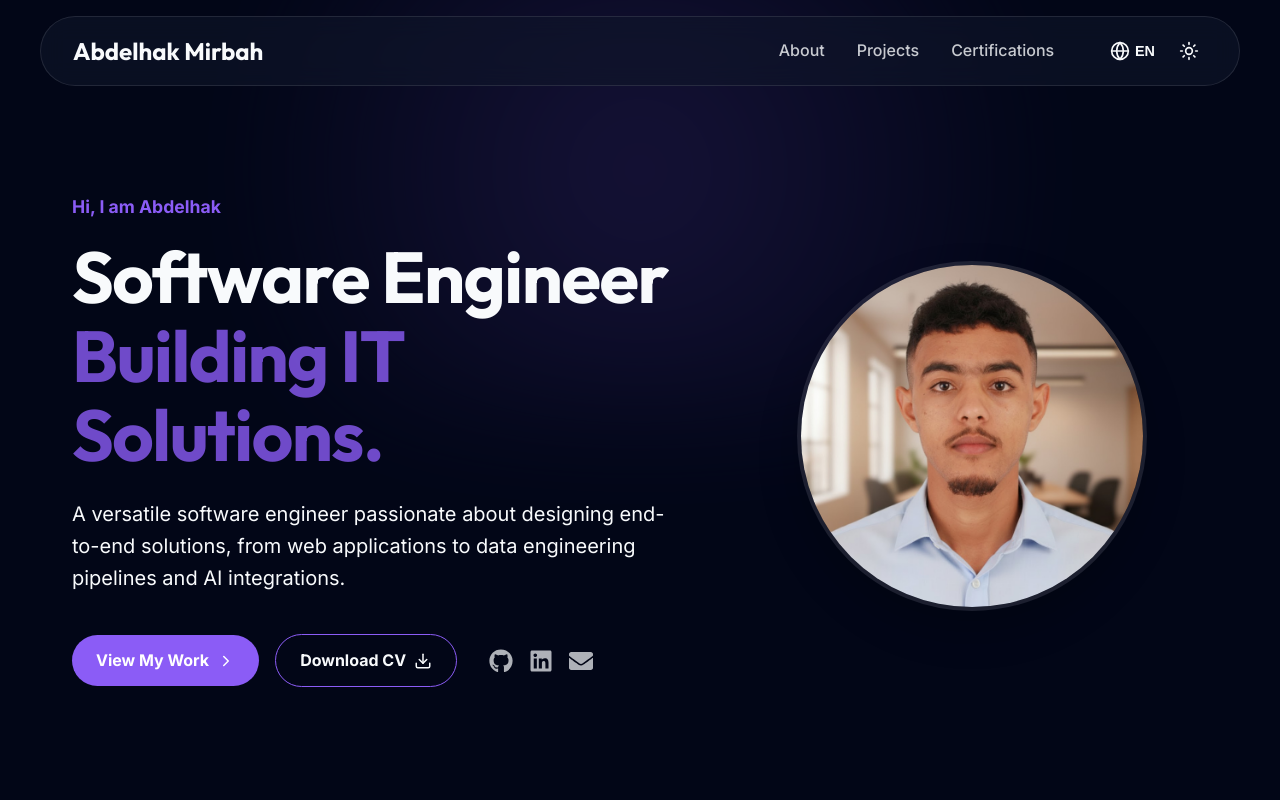
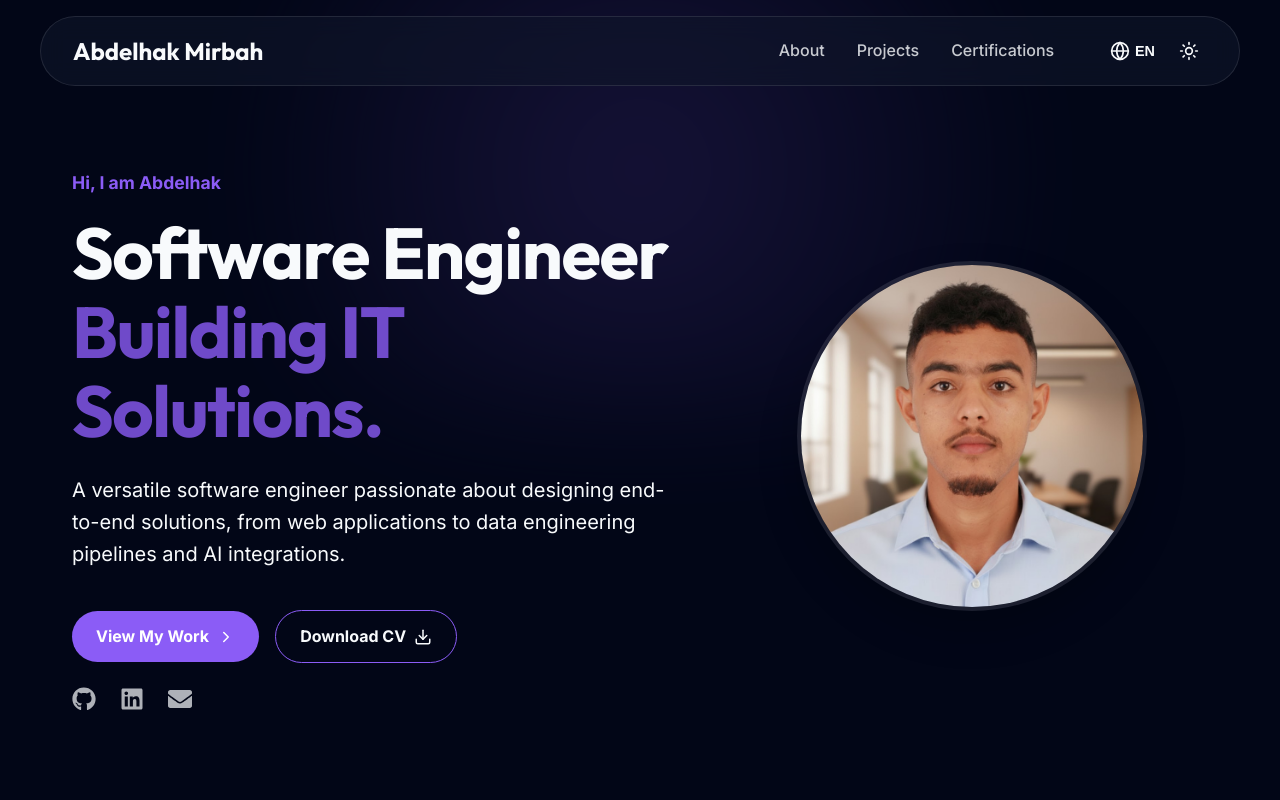
Before and after one commit to AbdelhakMirbah/Portfolio, a React (Vite) app: page / in a window 1280 px wide. Shown: the top 800 px of the page. Built offline with nearby package versions, Linux system fonts and the light colour scheme.

Commit message:
Reorganize Hero buttons and social links

```diff
--- a/src/App.jsx
+++ b/src/App.jsx
@@ -103,14 +103,16 @@ function App() {
               {t('hero.description')}
             </p>
 
-            <div className="hero-text" style={{ display: 'flex', gap: '1rem', alignItems: 'center', flexWrap: 'wrap' }}>
+            <div className="hero-text hero-actions" style={{ display: 'flex', flexDirection: 'column', gap: '1.5rem', marginTop: '1rem' }}>
+              <div style={{ display: 'flex', gap: '1rem', alignItems: 'center', flexWrap: 'wrap' }} className="hero-buttons">
                 <a href="#projects" style={primaryBtnStyle}>
                   {t('hero.viewWork')} <ChevronRight size={18} />
                 </a>
                 <a href="/cv.pdf" download="Abdelhak_Mirbah_CV.pdf" style={{...primaryBtnStyle, background: 'transparent', border: '1px solid var(--accent-color)', color: 'var(--text-color)'}}>
                   {t('hero.downloadCV')} <Download size={18} />
                 </a>
-              <div style={{ display: 'flex', gap: '1rem', marginLeft: '1rem' }}>
+              </div>
+              <div style={{ display: 'flex', gap: '1.5rem', alignItems: 'center' }} className="hero-socials">
                 <a href="https://github.com/AbdelhakMirbah" target="_blank" rel="noreferrer" style={iconLinkStyle} aria-label="GitHub"><FaGithub size={24} /></a>
                 <a href="https://www.linkedin.com/in/abdelhak-mirbah" target="_blank" rel="noreferrer" style={iconLinkStyle} aria-label="LinkedIn"><FaLinkedin size={24} /></a>
                 <a href="mailto:Abdelmirbah@gmail.com" style={iconLinkStyle} aria-label="Email"><FaEnvelope size={24} /></a>
```
Lines whose indentation alone changed are shown as unchanged.
